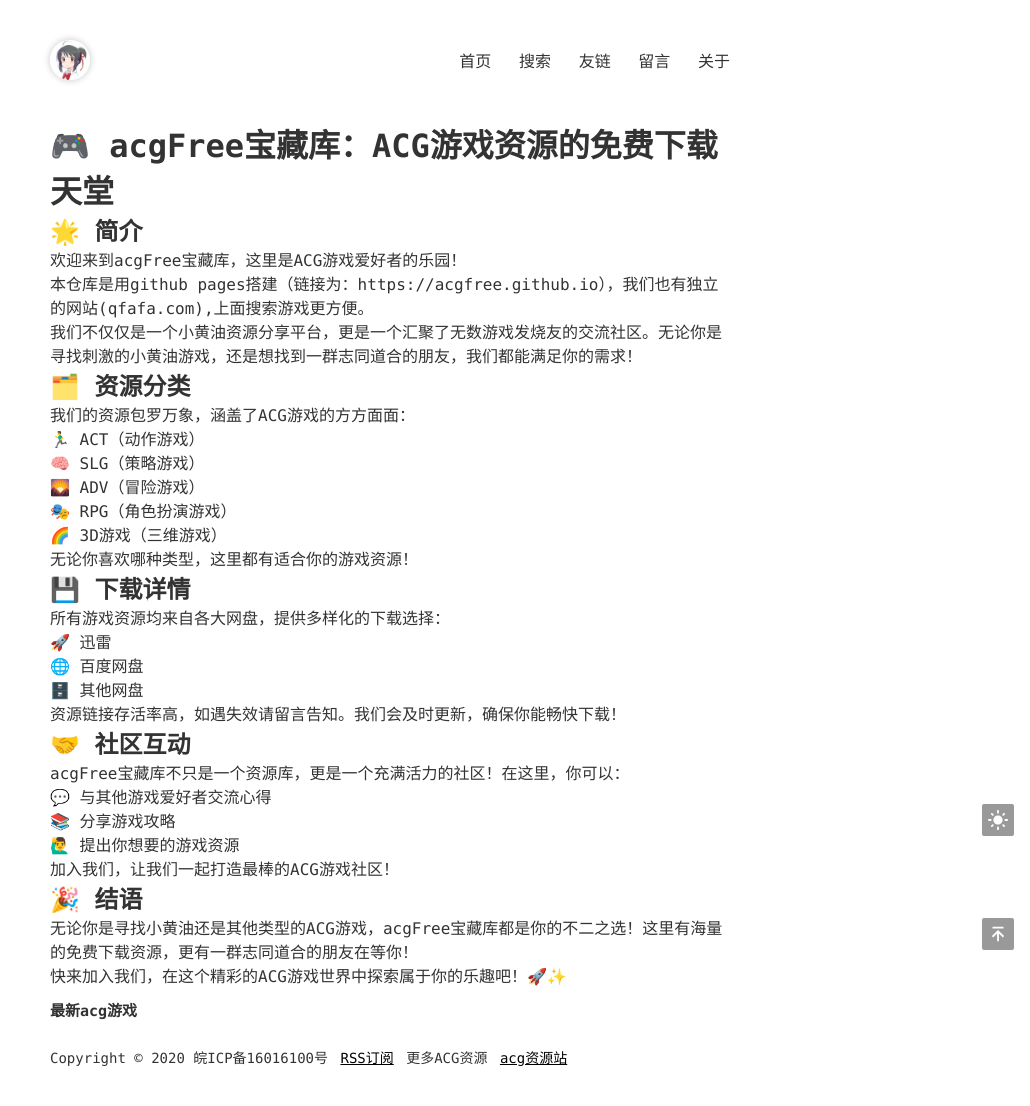
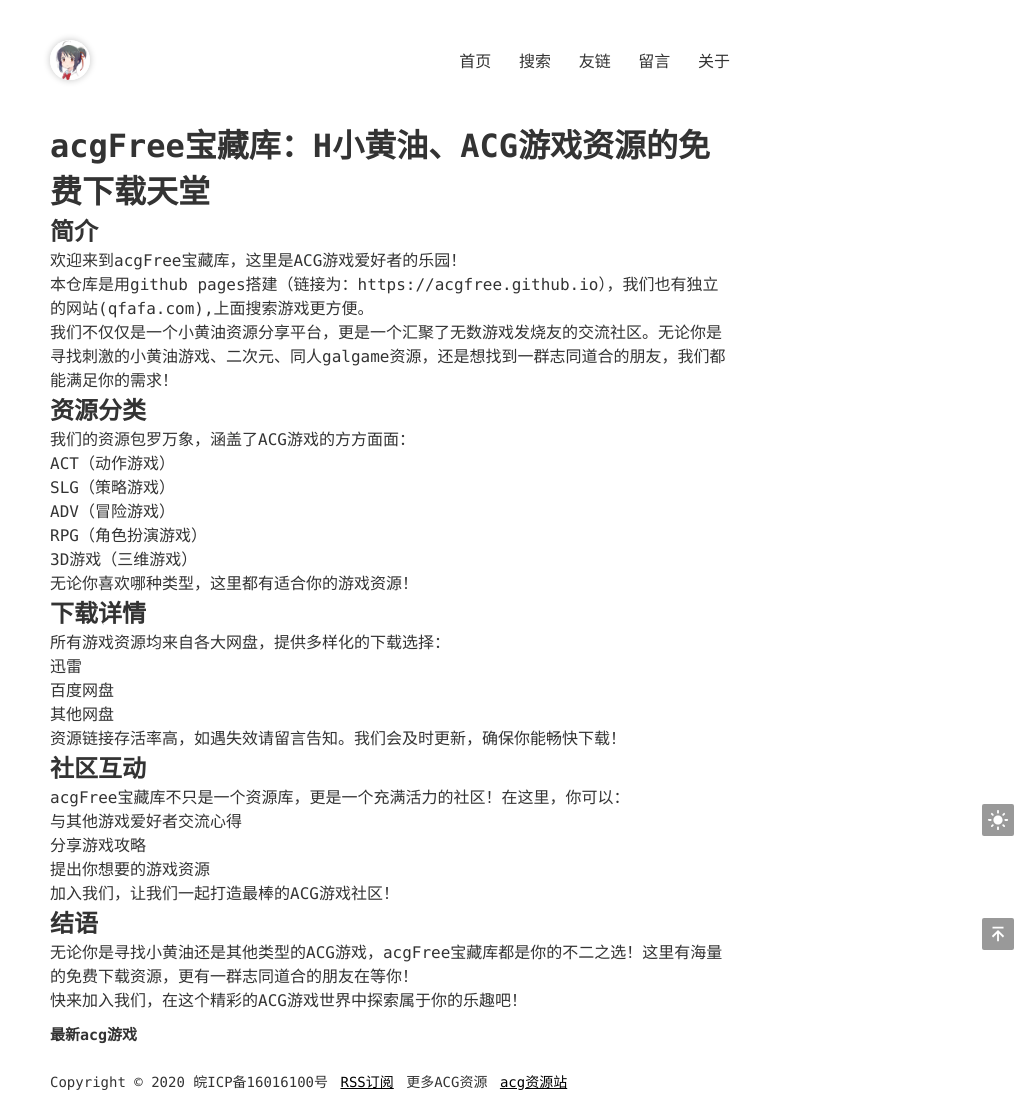
Before and after one commit to acgfree/acgfree.github.io, a Jekyll site: the page built from index.html, in a window 1280 px wide. Shown: the whole page, without its empty margins (250-1280 px from the left). Built offline with Jekyll 4.4.1, drawn with Linux system fonts in a browser that asks for light colours; the list of posts is cut into pages by our own code; before the commit the page ends 1082 px from its top, so only the background shows below that; some of the changed lines change nothing that is shown.

Commit message:
修改主页

```diff
--- a/index.html
+++ b/index.html
@@ -1,34 +1,35 @@
 ---
 layout: page
-title: ACG游戏资源免费分享：二次元、同人H小黄油galgame
+title: acgFree宝藏库：H小黄油、ACG游戏资源的免费下载天堂，含二次元、同人galgame
+excerpt: acgFree宝藏库，是ACG游戏爱好者的乐园！ 不仅是一个小黄油资源分享平台，更是一个游戏发烧友的交流社区。无论你是寻找二次元、同人galgame资源，还是寻找一群志同道合的朋友，我们都能满足你的需求！
 ---
 
 <!-- 显示文章列表 -->
 <div class="page page-index">
 	<div class="page-content">
-<h1>🎮 acgFree宝藏库：ACG游戏资源的免费下载天堂</h1>
-<h2>🌟 简介</h2>
+<h1>acgFree宝藏库：H小黄油、ACG游戏资源的免费下载天堂</h1>
+<h2>简介</h2>
 <p>欢迎来到acgFree宝藏库，这里是ACG游戏爱好者的乐园！</p>
 <p>本仓库是用github pages搭建（链接为：<a href="https://acgfree.github.io">https://acgfree.github.io</a>），我们也有独立的网站(<a href="https://qfafa.com">qfafa.com</a>),上面搜索游戏更方便。</p>
-<p>我们不仅仅是一个小黄油资源分享平台，更是一个汇聚了无数游戏发烧友的交流社区。无论你是寻找刺激的小黄油游戏，还是想找到一群志同道合的朋友，我们都能满足你的需求！</p>
-<h2>🗂️ 资源分类</h2>
+<p>我们不仅仅是一个小黄油资源分享平台，更是一个汇聚了无数游戏发烧友的交流社区。无论你是寻找刺激的小黄油游戏、二次元、同人galgame资源，还是想找到一群志同道合的朋友，我们都能满足你的需求！</p>
+<h2>资源分类</h2>
 <p>我们的资源包罗万象，涵盖了ACG游戏的方方面面：</p>
-<ul><li>🏃‍♂️ ACT（动作游戏）</li><li>🧠 SLG（策略游戏）</li><li>🌄 ADV（冒险游戏）</li><li>🎭 RPG（角色扮演游戏）</li><li>🌈 3D游戏（三维游戏）</li></ul>
+<ul><li>ACT（动作游戏）</li><li>SLG（策略游戏）</li><li>ADV（冒险游戏）</li><li>RPG（角色扮演游戏）</li><li>3D游戏（三维游戏）</li></ul>
 <p>无论你喜欢哪种类型，这里都有适合你的游戏资源！</p>
-<h2>💾 下载详情</h2>
+<h2>下载详情</h2>
 <p>所有游戏资源均来自各大网盘，提供多样化的下载选择：</p>
-<ul><li>🚀 迅雷</li><li>🌐 百度网盘</li><li>🗄️ 其他网盘</li></ul>
+<ul><li>迅雷</li><li>百度网盘</li><li>其他网盘</li></ul>
 <p>资源链接存活率高，如遇失效请留言告知。我们会及时更新，确保你能畅快下载！</p>
-<h2>🤝 社区互动</h2>
+<h2>社区互动</h2>
 <p>acgFree宝藏库不只是一个资源库，更是一个充满活力的社区！在这里，你可以：</p>
-<ul><li>💬 与其他游戏爱好者交流心得</li><li>📚 分享游戏攻略</li><li>🙋‍♂️ 提出你想要的游戏资源</li></ul>
+<ul><li>与其他游戏爱好者交流心得</li><li>分享游戏攻略</li><li>提出你想要的游戏资源</li></ul>
 <p>加入我们，让我们一起打造最棒的ACG游戏社区！</p>
-<h2>🎉 结语</h2>
+<h2>结语</h2>
 <p>无论你是寻找小黄油还是其他类型的ACG游戏，acgFree宝藏库都是你的不二之选！这里有海量的免费下载资源，更有一群志同道合的朋友在等你！</p>
-<p>快来加入我们，在这个精彩的ACG游戏世界中探索属于你的乐趣吧！🚀✨</p>
+<p>快来加入我们，在这个精彩的ACG游戏世界中探索属于你的乐趣吧！</p>
 	</div>
 	<div class="list-post">
-	<h2 id="{{post_year}}">最新acg游戏</h2>
+	<h2>最新acg游戏</h2>
 	<ul>
 		{% for post in paginator.posts %}
 		<li>
```
Also changed, not shown: README.md.
